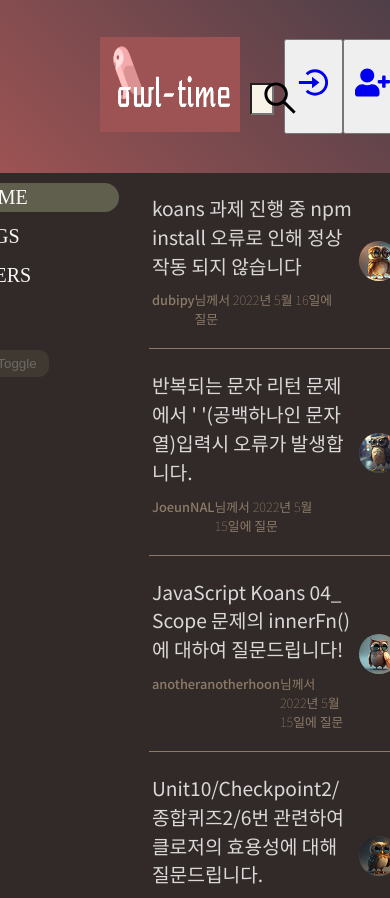
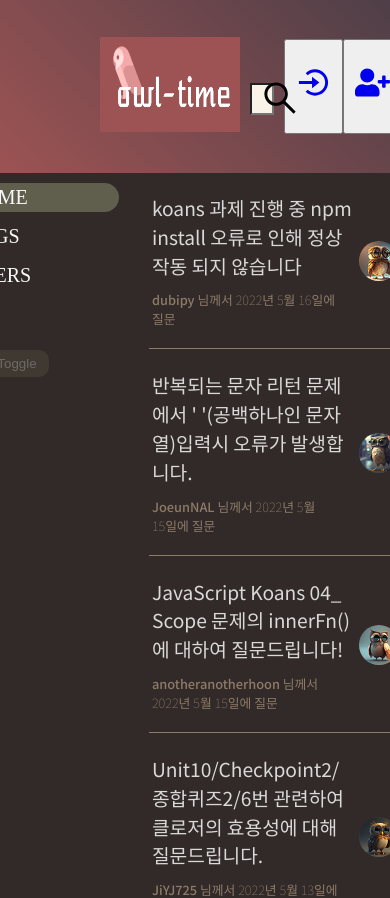
Before and after one commit to codestates-seb/seb43_pre_035, a React (Create React App) app in the folder client/owl-app/: page / in a window 390 px wide. Shown: the top 898 px of the page. Built offline with nearby package versions, Linux system fonts and the light colour scheme; a web font is replaced by a local one.

Commit message:
fix : 유저이름/날짜가 반응형으로 제대로 래핑되게끔 수정

```diff
--- a/client/owl-app/src/components/Thread.js
+++ b/client/owl-app/src/components/Thread.js
@@ -47,15 +47,21 @@ const ThreadTitle = styled.h1`
 const ThreadContribution = styled.div`
     display: flex;
     align-self: flex-end;
+    ${'' /* width: 100%;
+    text-align: right; */}
     font-size: 0.8em;
     font-weight: var(--fonts-weight-default);
     color: var(--colors-text-contributor);
     word-break: keep-all;
 `
 
+const TextAlign = styled.div`
+    text-align: left;
+`
+
 const Contributor = styled.span`
-    ${'' /* color: var(--colors-lightbrown); */}
     font-weight: var(--fonts-weight-semibold);
+    height: 14px;
 
     &:hover {
         color: var(--colors-yellow);
@@ -77,7 +83,7 @@ const ThreadStats = styled.div`
     font-size: var(--fonts-size-icons);
 `
 
-const Stat = styled.div`
+const Stat = styled.span`
     padding: 0 8px;
 `
 
@@ -93,7 +99,10 @@ const Thread = ({thread}) => {
             <ThreadContent>
                 <ThreadTitle>{thread.title}</ThreadTitle>
                 <ThreadContribution>
-                    <Contributor>{thread.author} </Contributor>님께서 {thread.createdDate}에 질문 </ThreadContribution>
+                    <TextAlign>
+                        <Contributor>{thread.author} </Contributor><span>님께서 {thread.createdDate}에 질문 </span>
+                    </TextAlign>
+                </ThreadContribution>
             </ThreadContent>
             <AvatarImg src={thread.avatarUrl} />
             <ThreadStats>
```
